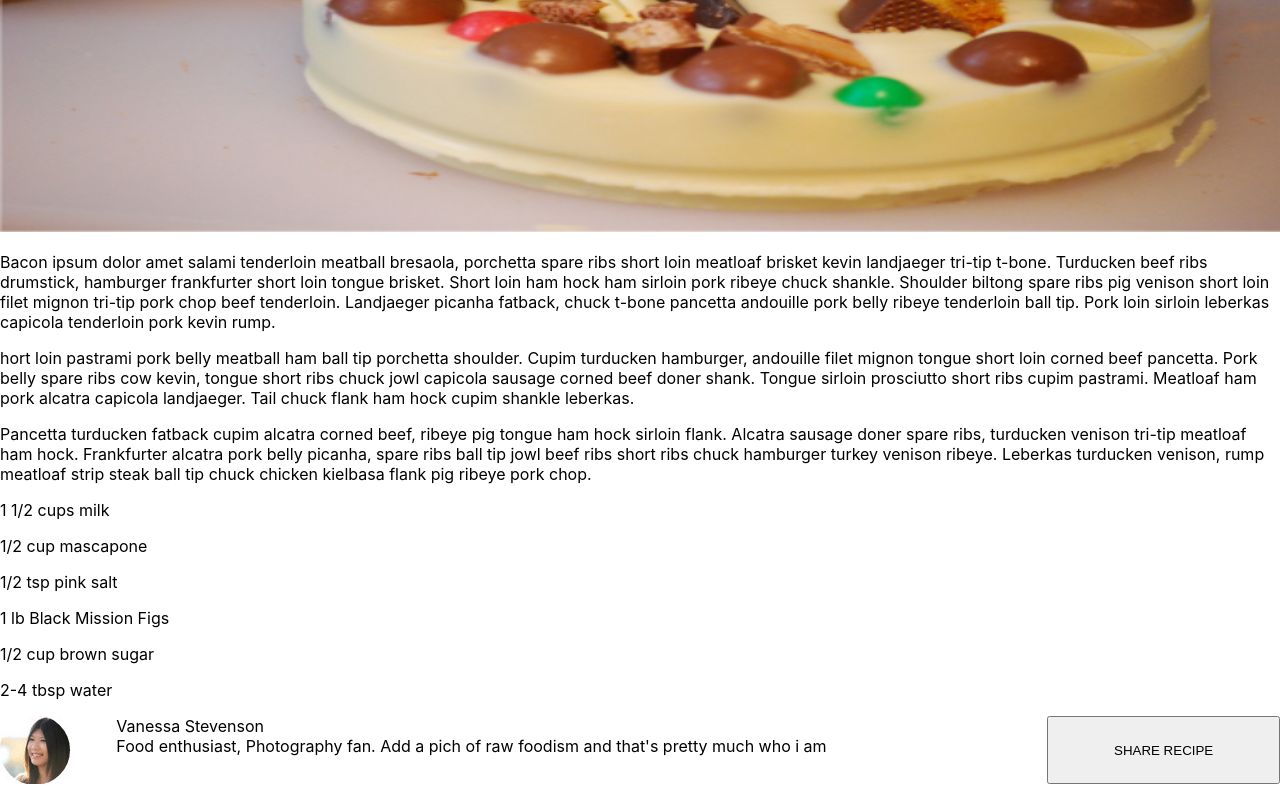
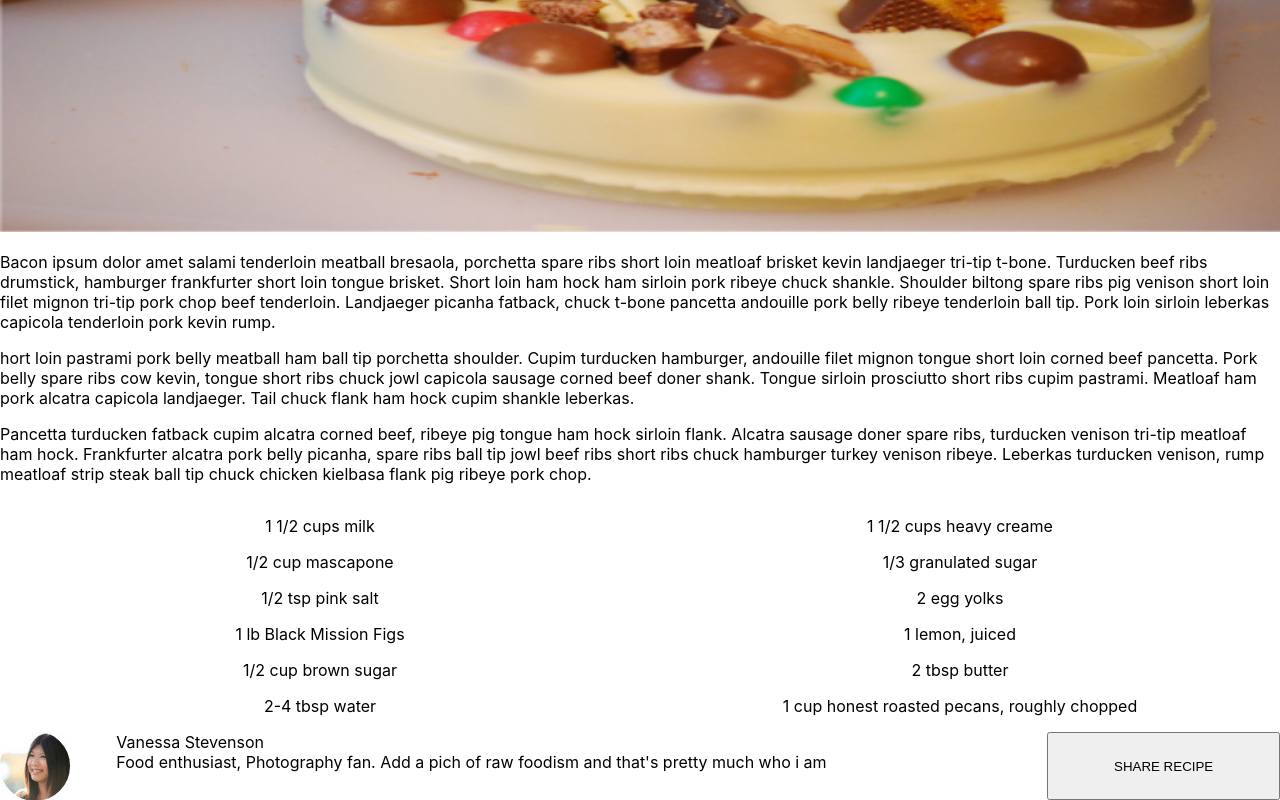
Before and after one commit to katrinkajb/chocolate-pizza, a React (Create React App) app: page / in a window 1280 px wide. Shown: the part 333-1133 px from the top of the page. Built offline with nearby package versions, Linux system fonts and the light colour scheme.

Commit message:
finsished project

```diff
--- a/src/App.css
+++ b/src/App.css
@@ -41,24 +41,12 @@
   height: 500px;
 }
 
-.IngredientsList {
-  display: grid;
-  grid-template-columns: 1fr 1fr;
-  justify-content: center;
-}
-
-.left-ingredients{
-  justify-self: center;
-}
-
-.right-ingredients {
-  justify-self: center;
-}
-
-.checked {
-  text-decoration: line-through;
-}
 .footer-bio {
   display: grid;
   grid-template-columns: 1fr 8fr 2fr;
 }
+.food-stuff {
+  display: grid;
+  grid-template-columns: 1fr 1fr;
+  text-align: center;
+}
--- a/src/App.js
+++ b/src/App.js
@@ -4,19 +4,26 @@ import Header from './header.js';
 import Title from './title.js';
 import Cake from './main-image.js';
 import IngredientComponent from './ingredients-list.js';
+import IngredientComponent2 from './indredients-list2.js';
 import { ingredientsArray } from './ingredients-list.js';
+import { ingredientsArray2 } from './indredients-list2.js';
 import Footer from './footer.js';
+import Recipe from "./recipe.js";
 
 export default class App extends React.Component {
   render() {
-    const ingredients = ingredientsArray.map(ingredient => <IngredientComponent ingredientProp={ingredient}/>)
-
+    const ingredients = ingredientsArray.map(ingredient => <IngredientComponent ingredientProp={ingredient}/>);
+    const ingredients2 = ingredientsArray2.map(ingredient2 => <IngredientComponent2 ingredientProp={ingredient2}/>);
     return (
       <div>
         <Header/>
         <Title/>
         <Cake/>
-        { ingredients }
+        <Recipe/>
+        <div className="food-stuff">
+        <div>{ ingredients }</div>
+        <div>{ ingredients2 }</div>
+        </div>
         <Footer/>
       </div>
     );
--- /dev/null
+++ b/src/indredients-list2.js
@@ -0,0 +1,35 @@
+import React from 'react';
+
+  export const ingredientsArray2 = [
+    {
+        amount: '1 1/2 cups',
+        name: 'heavy creame',
+    },
+    {
+        amount: '1/3',
+        name: 'granulated sugar',
+    },
+    {
+        amount: '2',
+        name: 'egg yolks',
+    },
+    {
+        amount: '1',
+        name: 'lemon, juiced',
+    },
+    {
+        amount: '2 tbsp',
+        name: 'butter',
+    },
+    {
+        amount: '1 cup',
+        name: 'honest roasted pecans, roughly chopped'
+    }
+  ];
+  export default class IngredientComponent2 extends React.Component {
+    render() {
+      return <div>
+        <p>{this.props.ingredientProp.amount} {this.props.ingredientProp.name}</p>
+      </div>
+    }
+  }
--- a/src/ingredients-list.js
+++ b/src/ingredients-list.js
@@ -25,7 +25,9 @@ export const ingredientsArray = [
       amount: '2-4 tbsp',
       name: 'water',
     },
-  ]
+  ];
+
+
 
   export default class IngredientComponent extends React.Component {
     render() {
--- a/src/main-image.js
+++ b/src/main-image.js
@@ -1,20 +1,12 @@
 import React from 'react';
-import reactDom from 'react-dom';
+
 
 export default class Cake extends React.Component {
     render() {
         return (
             <div className="middle-section">
                 <img alt='cake' src='cake.PNG' className="cake-image"></img>
-                <p>
-                Bacon ipsum dolor amet salami tenderloin meatball bresaola, porchetta spare ribs short loin meatloaf brisket kevin landjaeger tri-tip t-bone. Turducken beef ribs drumstick, hamburger frankfurter short loin tongue brisket. Short loin ham hock ham sirloin pork ribeye chuck shankle. Shoulder biltong spare ribs pig venison short loin filet mignon tri-tip pork chop beef tenderloin. Landjaeger picanha fatback, chuck t-bone pancetta andouille pork belly ribeye tenderloin ball tip. Pork loin sirloin leberkas capicola tenderloin pork kevin rump.
-                </p>
-                <p>
-                hort loin pastrami pork belly meatball ham ball tip porchetta shoulder. Cupim turducken hamburger, andouille filet mignon tongue short loin corned beef pancetta. Pork belly spare ribs cow kevin, tongue short ribs chuck jowl capicola sausage corned beef doner shank. Tongue sirloin prosciutto short ribs cupim pastrami. Meatloaf ham pork alcatra capicola landjaeger. Tail chuck flank ham hock cupim shankle leberkas.
-                </p>
-                <p>
-                Pancetta turducken fatback cupim alcatra corned beef, ribeye pig tongue ham hock sirloin flank. Alcatra sausage doner spare ribs, turducken venison tri-tip meatloaf ham hock. Frankfurter alcatra pork belly picanha, spare ribs ball tip jowl beef ribs short ribs chuck hamburger turkey venison ribeye. Leberkas turducken venison, rump meatloaf strip steak ball tip chuck chicken kielbasa flank pig ribeye pork chop.
-                </p>
+
             </div>
         );
     }
--- /dev/null
+++ b/src/recipe.js
@@ -0,0 +1,20 @@
+import React from 'react';
+
+
+export default class Recipe extends React.Component {
+    render() {
+        return (
+            <div className="middle-section">
+                <p>
+                Bacon ipsum dolor amet salami tenderloin meatball bresaola, porchetta spare ribs short loin meatloaf brisket kevin landjaeger tri-tip t-bone. Turducken beef ribs drumstick, hamburger frankfurter short loin tongue brisket. Short loin ham hock ham sirloin pork ribeye chuck shankle. Shoulder biltong spare ribs pig venison short loin filet mignon tri-tip pork chop beef tenderloin. Landjaeger picanha fatback, chuck t-bone pancetta andouille pork belly ribeye tenderloin ball tip. Pork loin sirloin leberkas capicola tenderloin pork kevin rump.
+                </p>
+                <p>
+                hort loin pastrami pork belly meatball ham ball tip porchetta shoulder. Cupim turducken hamburger, andouille filet mignon tongue short loin corned beef pancetta. Pork belly spare ribs cow kevin, tongue short ribs chuck jowl capicola sausage corned beef doner shank. Tongue sirloin prosciutto short ribs cupim pastrami. Meatloaf ham pork alcatra capicola landjaeger. Tail chuck flank ham hock cupim shankle leberkas.
+                </p>
+                <p>
+                Pancetta turducken fatback cupim alcatra corned beef, ribeye pig tongue ham hock sirloin flank. Alcatra sausage doner spare ribs, turducken venison tri-tip meatloaf ham hock. Frankfurter alcatra pork belly picanha, spare ribs ball tip jowl beef ribs short ribs chuck hamburger turkey venison ribeye. Leberkas turducken venison, rump meatloaf strip steak ball tip chuck chicken kielbasa flank pig ribeye pork chop.
+                </p>
+            </div>
+        );
+    }
+}
```
